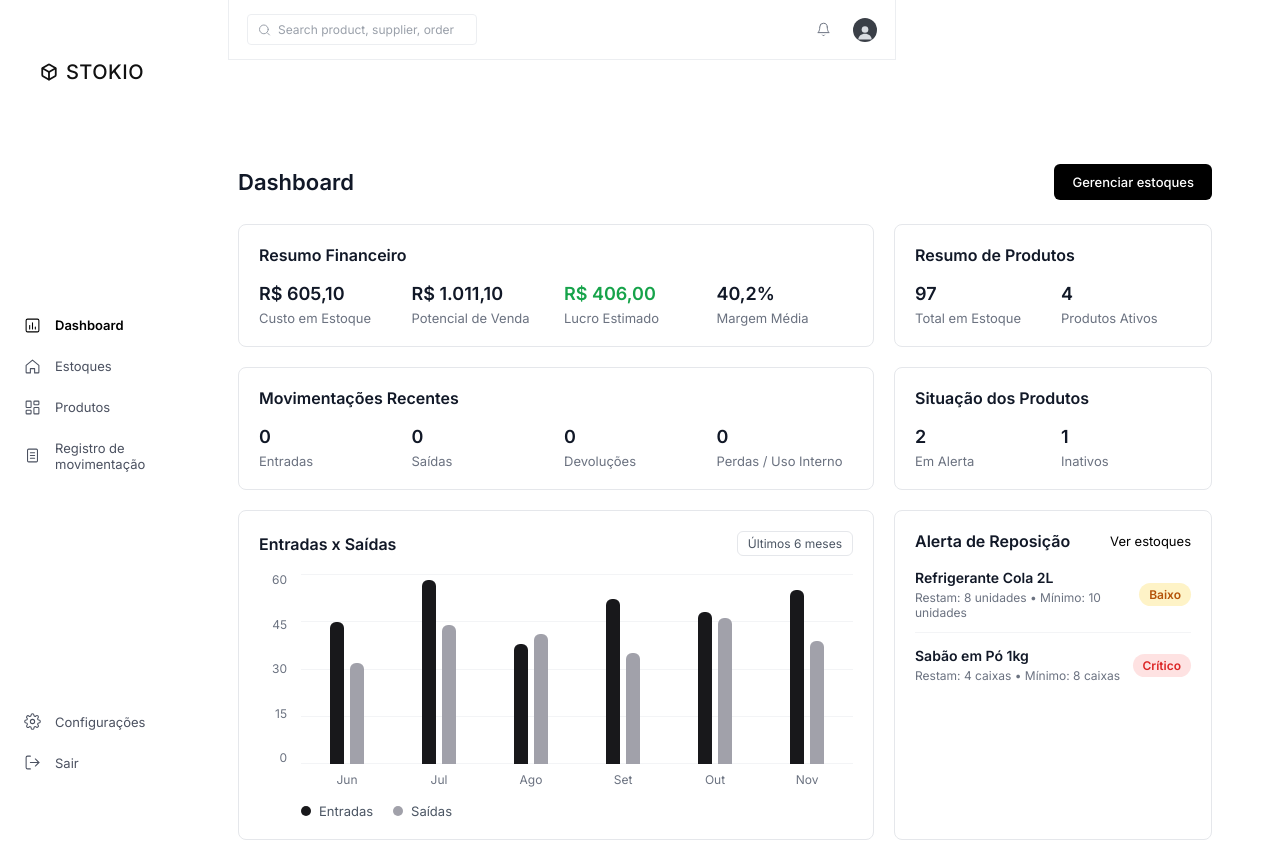
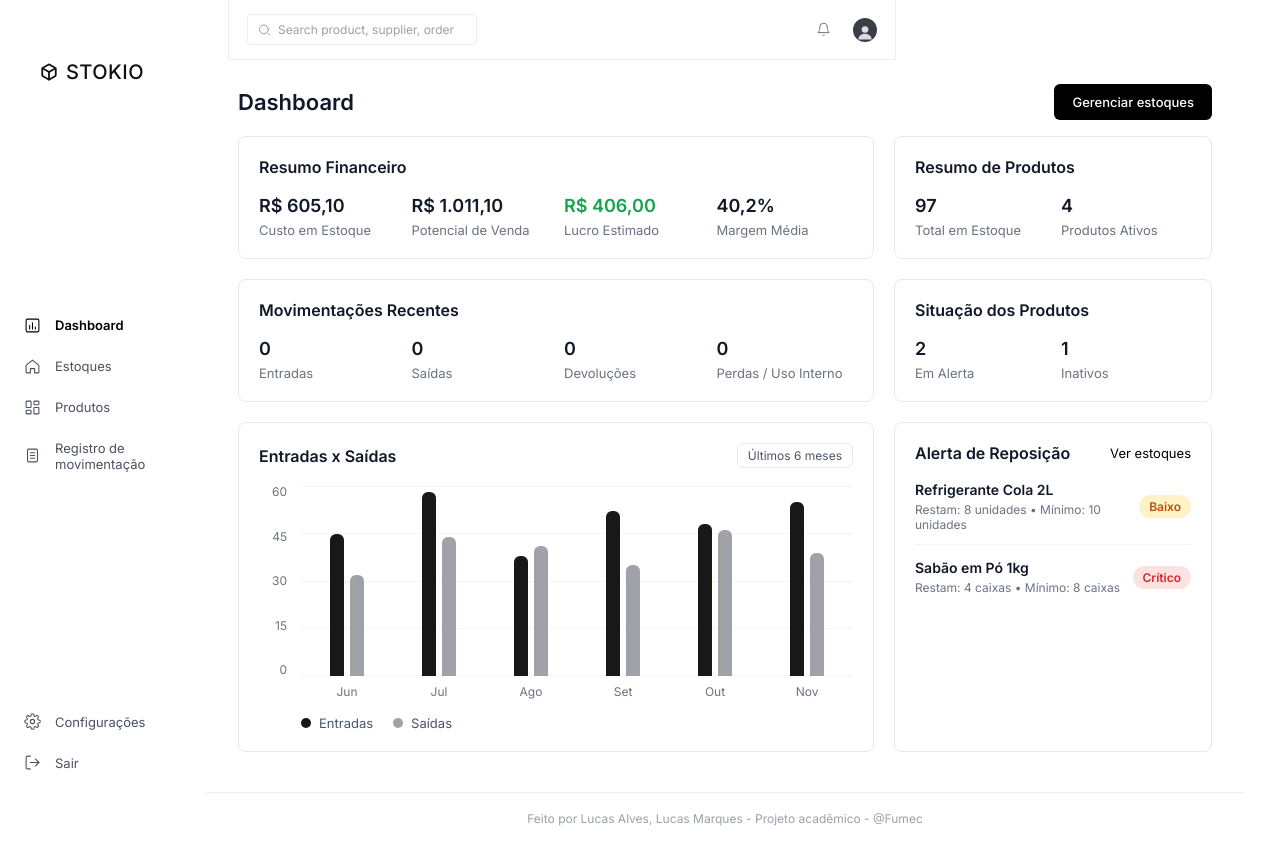
Before and after one commit to LucasMP8/Stokio, an Angular app: page /dashboard in a window 1280 px wide. Shown: the top 842 px of the page. Built offline with nearby package versions, Linux system fonts and the light colour scheme.

Commit message:
style(layout): reduz espaçamento do topo e exibe footer  no cadastro

```diff
--- a/src/app/app.css
+++ b/src/app/app.css
@@ -17,9 +17,20 @@
 
 .layout-content {
   flex: 1;
-  padding: 80px 0 48px;
+  padding: 16px 0 24px;
 }
 
+.layout-simples {
+  display: flex;
+  flex-direction: column;
+  min-height: 100vh;
+}
+
+.layout-simples-content {
+  flex: 1;
+  display: flex;
+  flex-direction: column;
+}
 .footer {
   padding: 18px 0 20px;
   border-top: 1px solid #eceef1;
--- a/src/app/app.html
+++ b/src/app/app.html
@@ -15,5 +15,15 @@
     </div>
   </div>
 } @else {
-  <router-outlet />
+  <div class="layout-simples">
+    <main class="layout-simples-content">
+      <router-outlet />
+    </main>
+
+    @if (exibirFooter) {
+      <footer class="footer">
+        Feito por Lucas Alves, Lucas Marques - Projeto acadêmico - &#64;Fumec
+      </footer>
+    }
+  </div>
 }
--- a/src/app/app.ts
+++ b/src/app/app.ts
@@ -11,6 +11,7 @@ import { filter } from 'rxjs/operators';
 export class App {
   private readonly router = inject(Router);
   exibirLayout = false;
+  exibirFooter = false;
 
   constructor() {
     this.atualizarVisibilidadeLayout(this.router.url);
@@ -24,9 +25,15 @@ export class App {
 
   private atualizarVisibilidadeLayout(url: string): void {
     const rotasSemLayout = ['/login', '/cadastro'];
+    const rotasSemFooter = ['/login'];
     const rotaLimpa = url.split('?')[0].split('#')[0];
+
     this.exibirLayout = !rotasSemLayout.some(
-      (rota) => rotaLimpa === rota || rotaLimpa.startsWith(`${rota}/`)
+      (rota) => rotaLimpa === rota || rotaLimpa.startsWith(`${rota}/`),
+    );
+
+    this.exibirFooter = !rotasSemFooter.some(
+      (rota) => rotaLimpa === rota || rotaLimpa.startsWith(`${rota}/`),
     );
   }
 }
--- a/src/app/pages/dashboard/dashboard.css
+++ b/src/app/pages/dashboard/dashboard.css
@@ -1,14 +1,13 @@
 .dashboard-page {
-  padding: 24px 32px;
+  padding: 8px 32px 16px;
 }
 
 .page-header {
   display: flex;
   justify-content: space-between;
   align-items: center;
-  margin-bottom: 24px;
+  margin-bottom: 16px;
 }
-
 .page-header h1 {
   font-size: 22px;
   font-weight: 600;
```
